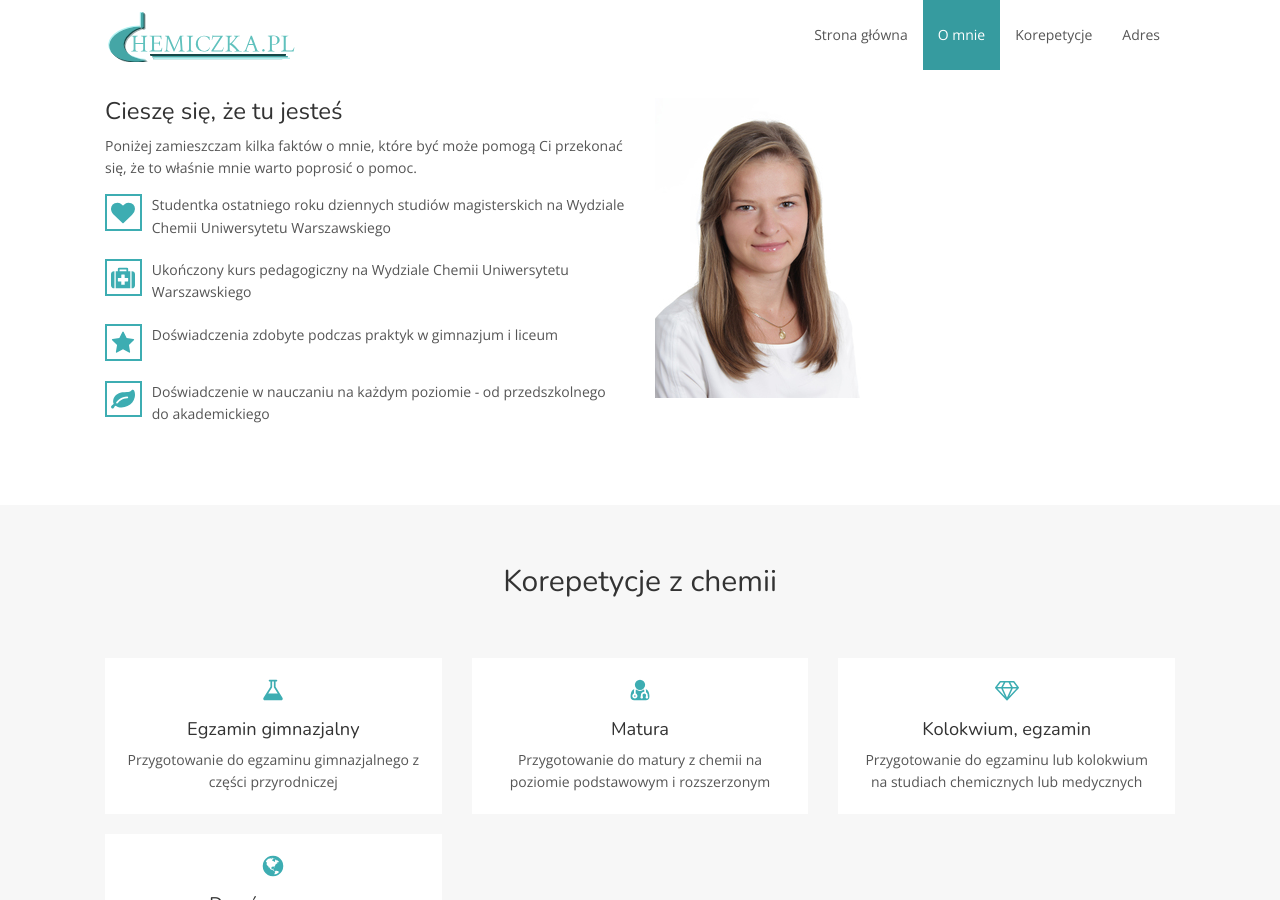
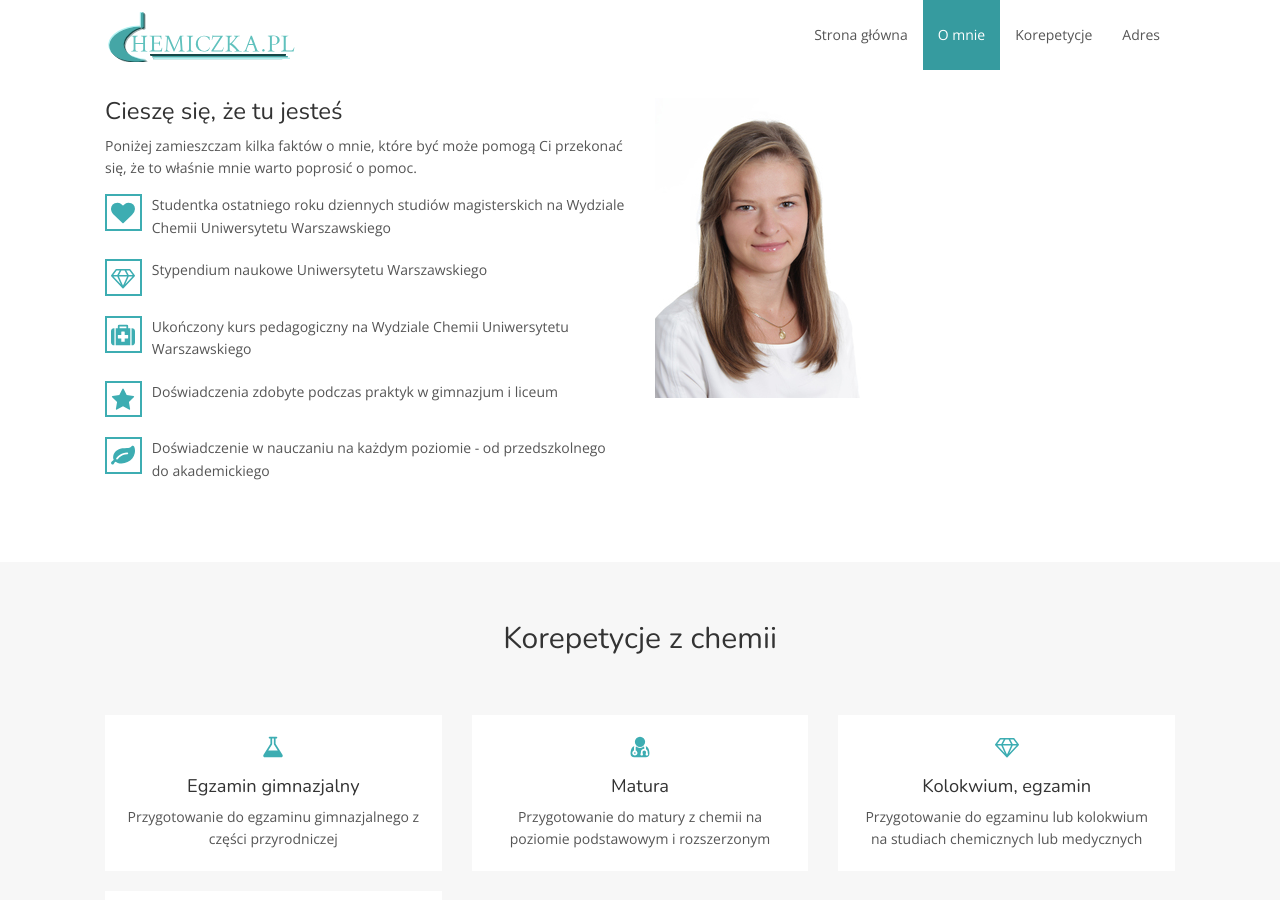
Before and after one commit to chemiczka/chemiczka.github.io, a Jekyll site: the page built from index.html, in a window 1280 px wide and 900 px high, scrolled down 860 px. Built offline with Jekyll 4.4.1, drawn with Linux system fonts in a browser that asks for light colours; nearby versions of some CDN libraries.

Commit message:
Info about scholarschip

```diff
--- a/index.html
+++ b/index.html
@@ -101,6 +101,17 @@
                     </div>
                     <div class="media-body">
                         <p>Studentka ostatniego roku dziennych studiów magisterskich na Wydziale Chemii Uniwersytetu Warszawskiego</p>
+                    </div>
+                </div>
+
+                <div class="media">
+                    <div class="media-left">
+                        <div class="boxed-icon">
+                            <svg class="icon icon-diamond"><use xlink:href="#icon-diamond"></use></svg>
+                        </div>
+                    </div>
+                    <div class="media-body">
+                        <p>Stypendium naukowe Uniwersytetu Warszawskiego</p>
                     </div>
                 </div>
 
```
